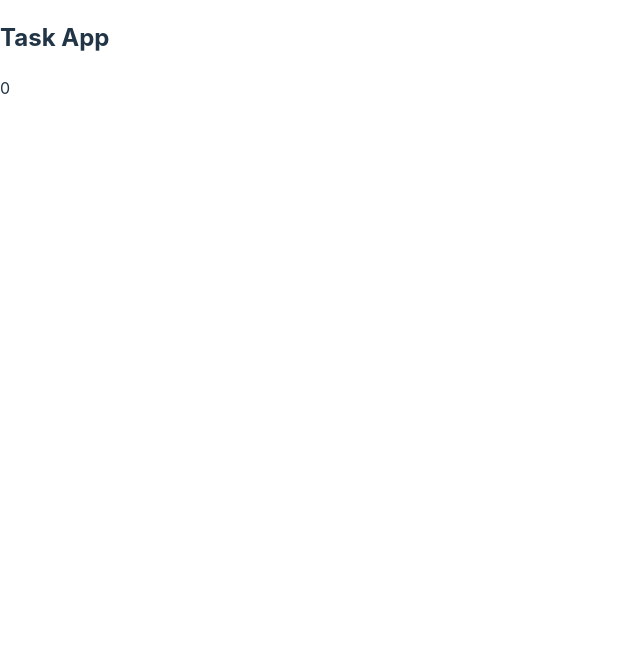
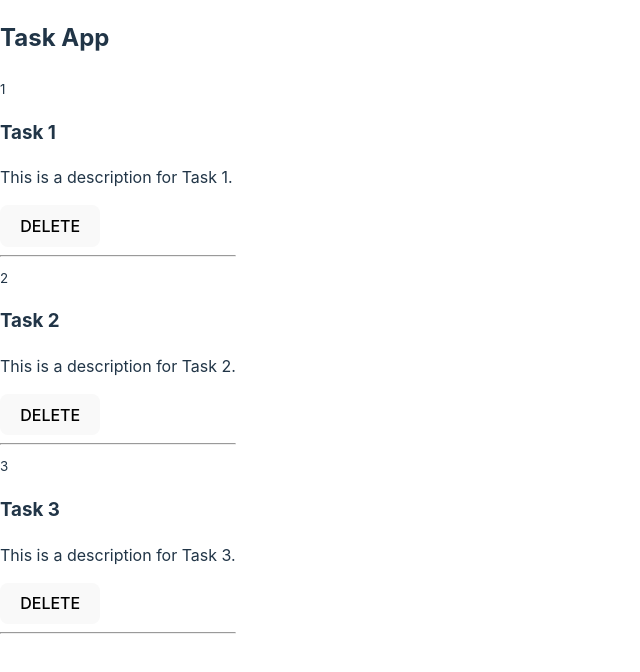
Before and after one commit to Renukta-21/ContextAPI-useReducer-TasksApp, a React (Vite) app: page / in a window 1280 px wide. Shown: the top 672 px of the page, without its empty margins (0-640 px from the left). Built offline with nearby package versions, Linux system fonts and the light colour scheme.

Commit message:
initialState changed

```diff
--- a/src/App.jsx
+++ b/src/App.jsx
@@ -1,6 +1,27 @@
 import { useReducer } from "react"
 
 function App() {
+  const initialState = {
+    tasks:[
+      {
+        id: '1',
+        name: 'Task 1',
+        description: 'This is a description for Task 1.'
+      },
+      {
+        id: '2',
+        name: 'Task 2',
+        description: 'This is a description for Task 2.'
+      },
+      {
+        id: '3',
+        name: 'Task 3',
+        description: 'This is a description for Task 3.'
+      }
+    ]
+
+  };
+
   const tasksReducer = (state, action) => {
     switch (action.type) {
       case 'ADD_TASK':
@@ -10,12 +31,22 @@ function App() {
         return state
     }
   }
-  const [state, dispatch] = useReducer(tasksReducer, [])
+  const [state, dispatch] = useReducer(tasksReducer, initialState)
 
   return (
     <div>
       <h2>Task App</h2>
-      <p>{state.length}</p>
+      {state.tasks.map(t=>(
+        <div key={t.id}>
+          <small>{t.id}</small>
+          <h3>{t.name}</h3>
+          <p>{t.description}</p>
+          <button>DELETE</button>
+          {/* <button>EDIT</button> */}
+          <hr />
+        </div>
+      ))}
+
     </div>
   )
 }
```
